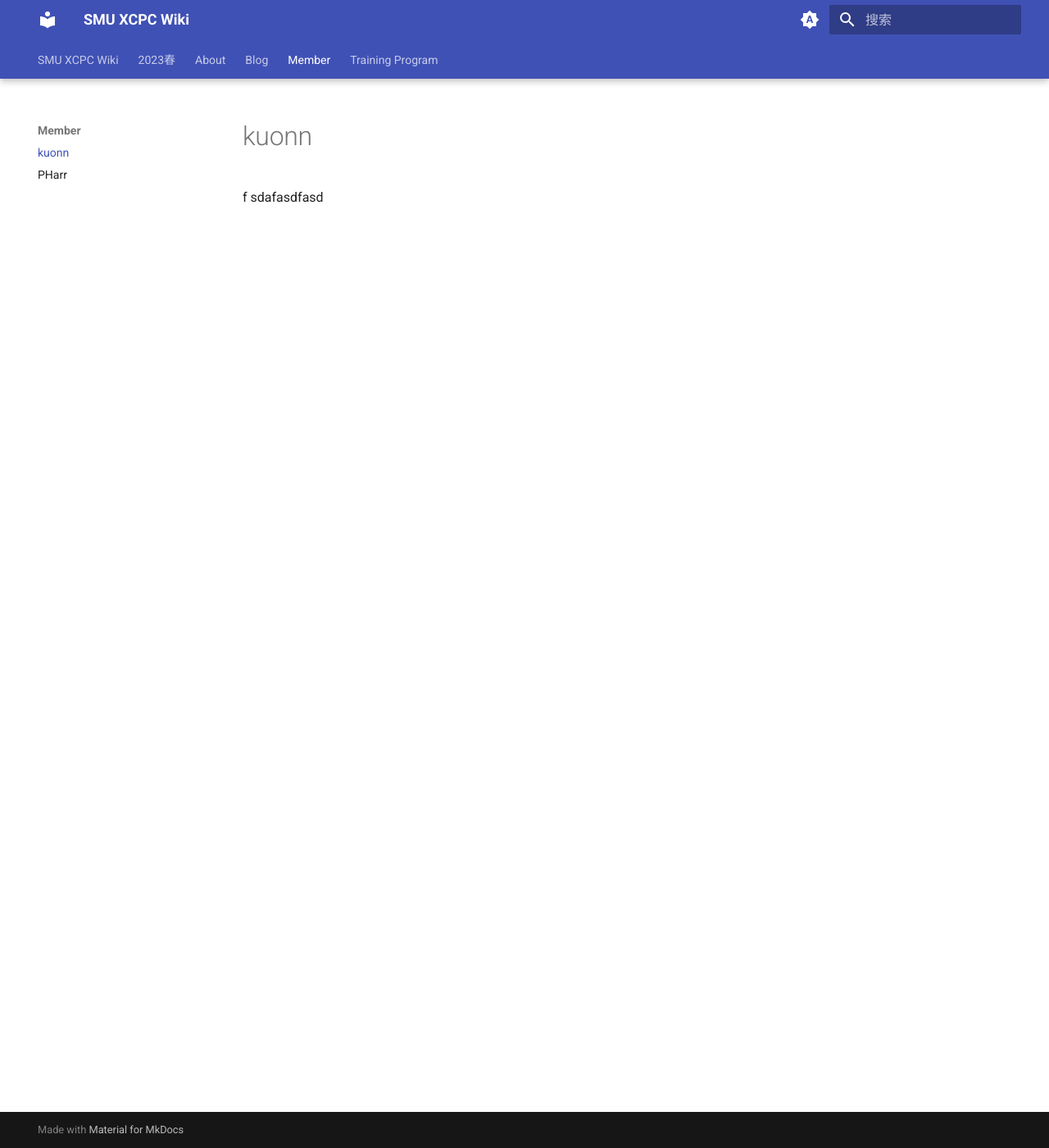
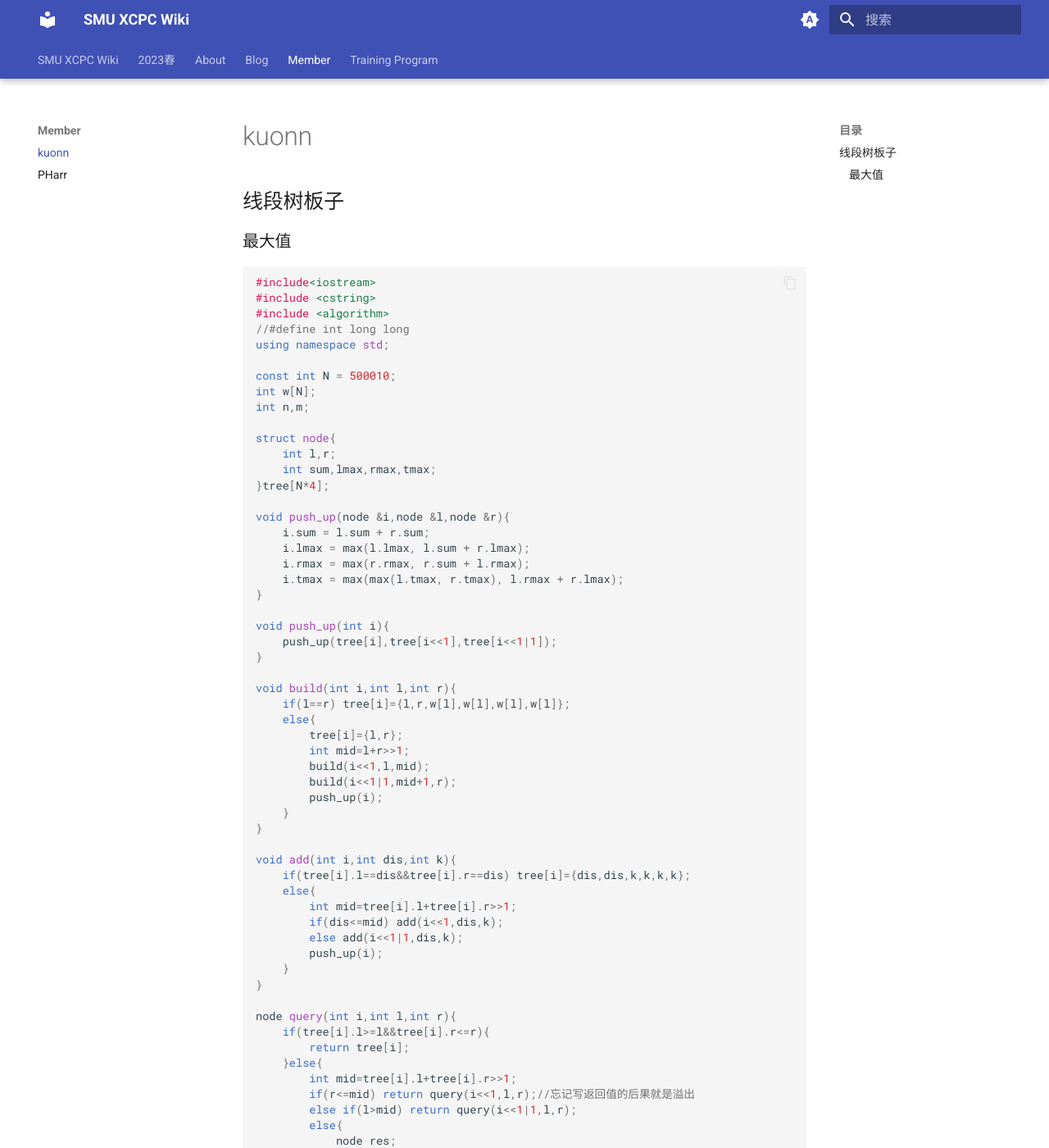
Before and after one commit to SMU-XCPC/wiki, an MkDocs documentation site: the page built from docs/Member/Kuonn.md, in a window 1280 px wide and 1400 px high. Shown: the whole window at 82% size. Built offline with MkDocs 1.6.1 and Material for MkDocs 9.7.7, drawn with Linux system fonts in a browser that asks for light colours; some of the changed text lies outside the part shown.

Commit message:
Update Kuonn.md

````diff
--- a/docs/Member/Kuonn.md
+++ b/docs/Member/Kuonn.md
@@ -1,3 +1,92 @@
 # kuonn
 
-f sdafasdfasd
+## 线段树板子
+
+### 最大值
+
+```cpp
+
+
+#include<iostream>
+#include <cstring>
+#include <algorithm>
+//#define int long long
+using namespace std;
+
+const int N = 500010;
+int w[N];
+int n,m;
+
+struct node{
+    int l,r;
+    int sum,lmax,rmax,tmax;
+}tree[N*4];
+
+void push_up(node &i,node &l,node &r){
+    i.sum = l.sum + r.sum;
+    i.lmax = max(l.lmax, l.sum + r.lmax);
+    i.rmax = max(r.rmax, r.sum + l.rmax);
+    i.tmax = max(max(l.tmax, r.tmax), l.rmax + r.lmax);
+}
+
+void push_up(int i){
+    push_up(tree[i],tree[i<<1],tree[i<<1|1]);
+}
+
+void build(int i,int l,int r){
+    if(l==r) tree[i]={l,r,w[l],w[l],w[l],w[l]};
+    else{
+        tree[i]={l,r};
+        int mid=l+r>>1;
+        build(i<<1,l,mid);
+        build(i<<1|1,mid+1,r);
+        push_up(i);
+    }
+}
+
+void add(int i,int dis,int k){
+    if(tree[i].l==dis&&tree[i].r==dis) tree[i]={dis,dis,k,k,k,k};
+    else{
+        int mid=tree[i].l+tree[i].r>>1;
+        if(dis<=mid) add(i<<1,dis,k);
+        else add(i<<1|1,dis,k);
+        push_up(i);
+    }
+}
+
+node query(int i,int l,int r){
+    if(tree[i].l>=l&&tree[i].r<=r){
+        return tree[i];
+    }else{
+        int mid=tree[i].l+tree[i].r>>1;
+        if(r<=mid) return query(i<<1,l,r);//忘记写返回值的后果就是溢出
+        else if(l>mid) return query(i<<1|1,l,r);
+        else{
+            node res;
+            auto left=query(i<<1,l,r);
+            auto right=query(i<<1|1,l,r);
+            push_up(res,left,right);
+            return res;
+        }
+    }
+}
+
+int main(){
+    cin >> n >> m;
+    //memset(w,0,sizeof w);
+    for(int i=1;i<=n;i++) cin >> w[i];
+    build(1,1,n);
+//    for(int i=1;i<=n;i++) cout << w[i] << " ";
+//    cout << "\n";
+    while(m--){
+        int op,x,y;
+        cin >> op >> x >> y;
+        if(op==1){
+            if(x>y) swap(x,y);
+            cout <<  query(1,x,y).tmax << "\n";
+        }else add(1,x,y);
+    }
+    return 0;
+}
+
+```
````
